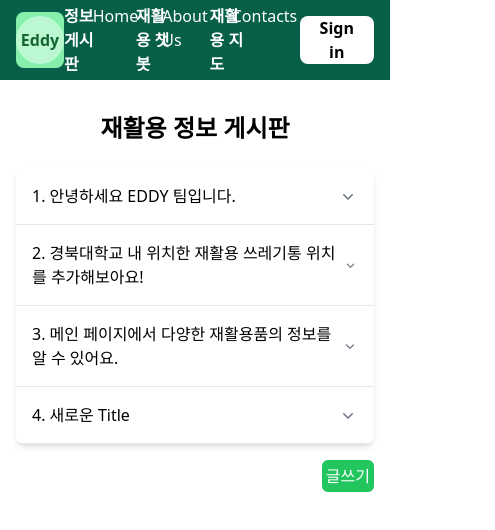
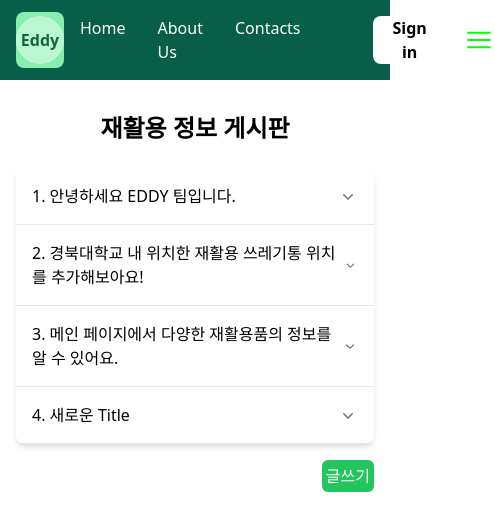
Before and after one commit to ecoleader-AiEcoLife/FrontEnd, a Next.js app: page /board in a window 390 px wide. Shown: the top 530 px of the page, 495 px wide, since content can reach past the window. Built offline with nearby package versions, Linux system fonts and the light colour scheme; data requests are answered from the project's data file.

Commit message:
feat:toggle for sm and md screen

```diff
--- a/app/layout.tsx
+++ b/app/layout.tsx
@@ -1,7 +1,7 @@
 import type { Metadata } from "next";
 import { Inter } from "next/font/google";
 import "./globals.css";
-import Navbar from "@/components/navbar";
+import Navbar from "@/components/navbar/navbar";
 
 const inter = Inter({ subsets: ["latin"] });
 
--- a/components/navbar/LinksNav.tsx
+++ b/components/navbar/LinksNav.tsx
@@ -3,16 +3,18 @@ import Button from "../ui/Button";
 import { useState } from "react";
 
 export default function LinksNav() {
-  const [Copy, setCopy] = useState<string>("");
+  const [copy, setCopy] = useState<string>("");
+  const [isMenuOpen, setIsMenuOpen] = useState(false);
 
   const handleCopy = () => {
     navigator.clipboard.writeText("eunwoo1341@gmail.com");
     setCopy("이메일이 복사되었습니다.");
     setTimeout(() => setCopy(""), 2000);
   };
+
   return (
-    <div>
-      <ul className="absolute left-1/2 transform -translate-x-1/2 flex gap-x-6 text-white">
+    <div className="relative flex justify-between items-center p-4">
+      <ul className="flex gap-8 mr-10 text-white">
         <li>
           <Link href="/">
             <p>Home</p>
@@ -27,16 +29,16 @@ export default function LinksNav() {
           <button onClick={handleCopy}>
             <p>Contacts</p>
           </button>
-          {Copy && (
+          {copy && (
             <span className="absolute -translate-x-1/2 top-full mt-2 px-2 py-1 bg-white text-emerald-800 text-sm rounded shadow whitespace-nowrap">
-              {Copy}
+              {copy}
             </span>
           )}
         </li>
       </ul>
 
-      <div className="flex items-center">
-        <div className="flex gap-8 mr-12">
+      <div className="flex items-center ml-8">
+        <div className="hidden lg:flex gap-8 mr-12">
           <Link href="/board">
             <span className="text-white font-semibold hover:text-emerald-200">
               정보게시판
@@ -54,7 +56,37 @@ export default function LinksNav() {
           </Link>
         </div>
         <Button value="Sign in" />
+
+        <img
+          className="bg-green-850 size-8 block lg:hidden cursor-pointer ml-4 hover:bg-emerald-500 rounded-md"
+          src="/toggle.svg"
+          onClick={() => setIsMenuOpen(!isMenuOpen)}
+          alt="Toggle menu"
+        />
       </div>
+
+      {isMenuOpen && (
+        <div className="z-50 absolute top-full right-4 bg-green-800 p-4 lg:hidden">
+          <Link
+            href="/board"
+            className="block py-2 text-white hover:text-emerald-200"
+          >
+            정보게시판
+          </Link>
+          <Link
+            href="/chatbot"
+            className="block py-2 text-white hover:text-emerald-200"
+          >
+            재활용 챗봇
+          </Link>
+          <Link
+            href="/map"
+            className="block py-2 text-white hover:text-emerald-200"
+          >
+            재활용 지도
+          </Link>
+        </div>
+      )}
     </div>
   );
 }
--- a/components/navbar.tsx
+++ b/components/navbar/navbar.tsx
@@ -1,12 +1,12 @@
 "use client";
 
 import React from "react";
-import Logo from "./ui/Logo";
-import LinksNav from "./navbar/LinksNav";
+import Logo from "../ui/Logo";
+import LinksNav from "./LinksNav";
 
 export default function Navbar() {
   return (
-    <>
+    <nav>
       <div className="w-full h-20 bg-emerald-800 ">
         <div className="container mx-auto px-4 h-full">
           <div className="flex justify-between items-center h-full ">
@@ -15,6 +15,6 @@ export default function Navbar() {
           </div>
         </div>
       </div>
-    </>
+    </nav>
   );
 }
--- a/components/search/Search.tsx
+++ b/components/search/Search.tsx
@@ -64,7 +64,7 @@ export default function Search() {
         </button>
       </div>
       <div className="mt-4">
-        {filteredData.length > 0 ? (
+        {filteredData.length > 0 &&
           filteredData.map((item) => (
             <div
               key={item.id}
@@ -87,12 +87,7 @@ export default function Search() {
                 <strong>주의사항:</strong> {item.subcontext}
               </p>
             </div>
-          ))
-        ) : searchItem ? (
-          <p>검색 결과가 없습니다.</p>
-        ) : (
-          <p>검색어를 입력하고 검색 버튼을 눌러주세요.</p>
-        )}
+          ))}
       </div>
     </div>
   );
```
